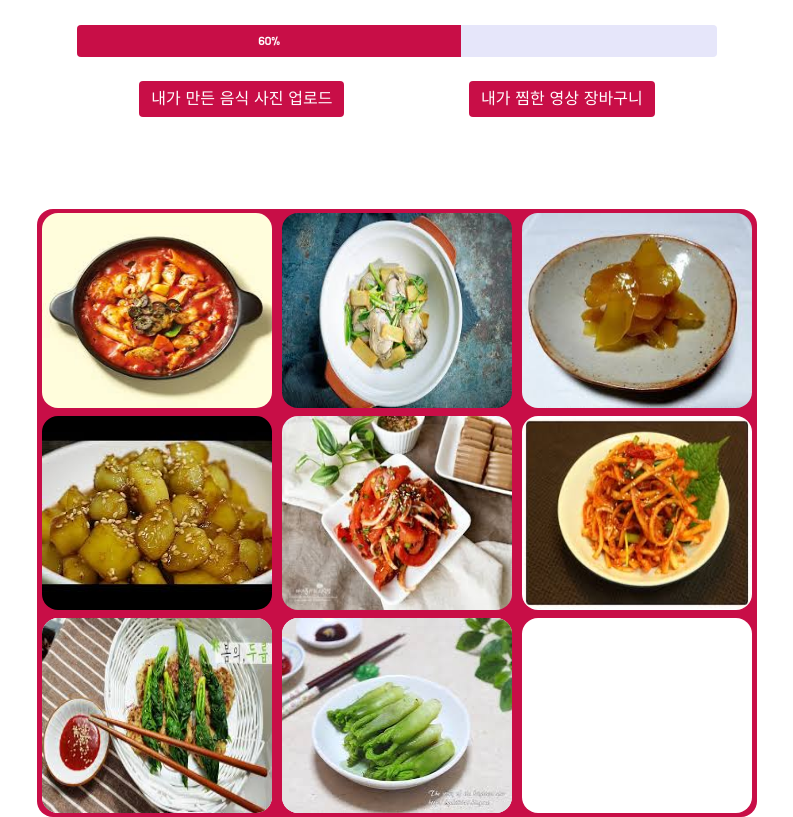
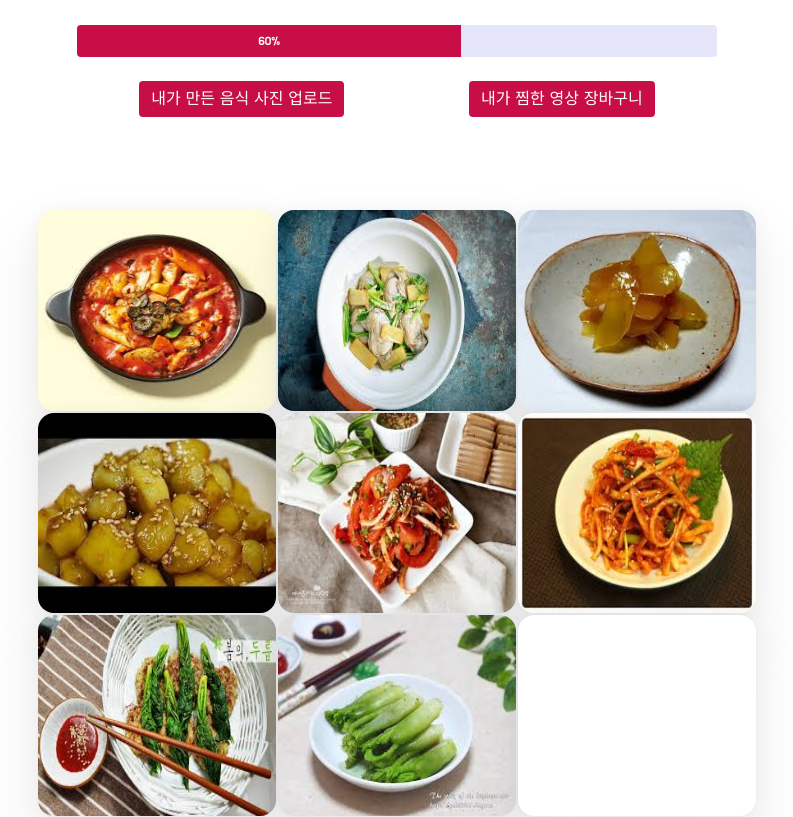
Before and after one commit to boooyeon/Healthy-HomeCook, a Django app: page /mylist/myprofile/ in a window 1280 px wide. Shown: the part 485-1302 px from the top of the page, without its empty margins (243-1036 px from the left). Run offline with Django 3.2, Linux system fonts and the light colour scheme; some libraries are stand-ins or nearby versions.

Commit message:
프로필수정 & +버튼 크기 수정

```diff
--- a/mylist/static/style.css
+++ b/mylist/static/style.css
@@ -26,8 +26,12 @@
     align-items: center;
 }
 .picture {
-    height: 32%;
-    width: 32%;
+    height: 33%;
+    width: 33%;
     border-radius: 1rem;
     background-color: white;
+    box-shadow:
+        0 30px 60px 12px rgba(0, 0, 33, 0.05),
+        0 4px 24px 0 rgba(0, 0, 33, 0.05),
+        0 0 1px 0 rgba(0, 0, 33, 0.09) ;
 }
--- a/mylist/templates/mylist/myprofile.html
+++ b/mylist/templates/mylist/myprofile.html
@@ -23,7 +23,7 @@
                 <button type="submit" name="submit" value="search" class="btn btn-primary my-2" style="background-color: #C80E47; border:none;">내가 찜한 영상 장바구니</button>
             </div>
         </div>
-        <div class="mypictures" style="height: 38rem; width: 45rem; background-color: #C80E47; border-radius: 1rem;">
+        <div class="mypictures" style="height: 38rem; width: 45rem;">
             <img class="picture" src="/static/search/img/1.jpg">
             <img class="picture" src="/static/search/img/2.jpg">
             <img class="picture" src="/static/search/img/3.jpg">
@@ -32,7 +32,7 @@
             <img class="picture" src="/static/search/img/6.jpg">
             <img class="picture" src="/static/search/img/7.jpg">
             <img class="picture" src="/static/search/img/8.jpg">
-            <div class="picture" height="32%" width="32%"></div>
+            <div class="picture"></div>
         </div>
     </div>
 
--- a/mylist/templates/mylist/result.html
+++ b/mylist/templates/mylist/result.html
@@ -21,7 +21,7 @@
                             </div>
                         </div>
                         <div>
-                            <input class="btn" type="submit" value="+">
+                            <input class="btn" type="submit" value="+" style="font-size:3rem">
                         </div>
                     </div>
 
```
Also changed, not shown: db.sqlite3.
